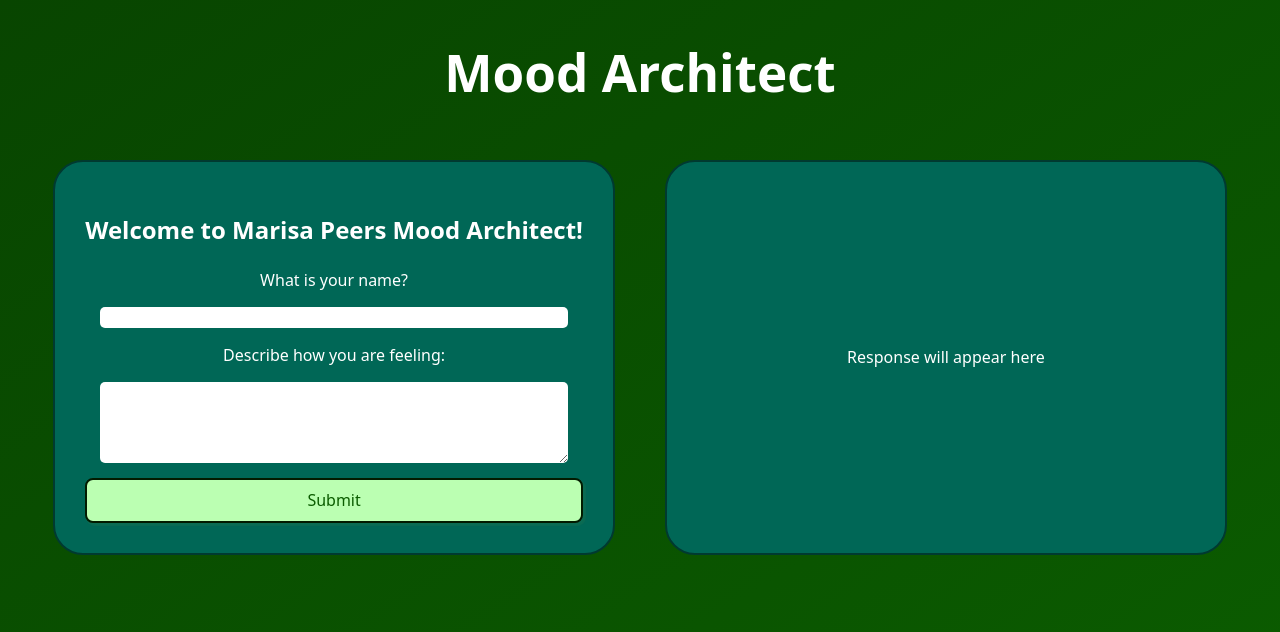
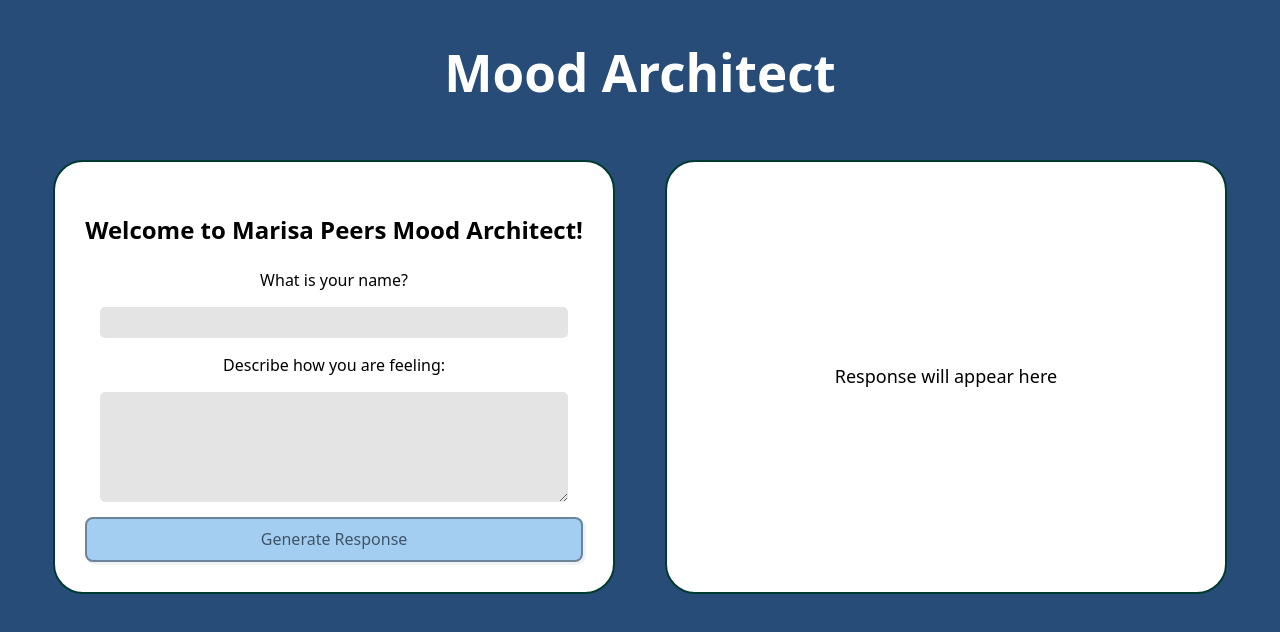
Before and after one commit to ThatOneProgrammerUKnow/mood-architect, a Vue app in the folder frontend/: page / in a window 1280 px wide. Shown: the top 632 px of the page. Built offline with nearby package versions, Linux system fonts and the light colour scheme.

Commit message:
Updated styles

```diff
--- a/frontend/src/App.vue
+++ b/frontend/src/App.vue
@@ -1,5 +1,6 @@
+<!-- JAVASCRIPT -->
 <script setup>
-import { ref } from 'vue'
+import { computed, ref } from 'vue'
 
 const name = ref('')
 const feeling = ref('')
@@ -12,8 +13,9 @@ async function submitForm() {
   affirmation.value = ""
   loading.value = true
 
+  // Post data to backend
   try {
-    const response = await fetch("http://localhost:8000/api/affirmation/", {
+    const response = await fetch(`${import.meta.env.VITE_API_URL}/api/affirmation/`, {
       method: "POST",
       headers: {
         "Content-Type": "application/json",
@@ -36,9 +38,12 @@ async function submitForm() {
   } finally {
     loading.value = false
   }
+
 }
 </script>
 
+
+<!-- HTML -->
 <template>
   <h1>Mood Architect</h1>
   <section>
@@ -51,31 +56,34 @@ async function submitForm() {
       <label for="feeling">Describe how you are feeling:</label>
       <textarea rows="5" id="feeling" v-model="feeling"></textarea>
 
-      <button class="btn" type="submit">Submit</button>
+      <button class="btn" type="submit">Generate Response</button>
     </form>
 
     <div class="card">
       <p v-if="loading">Generating response...</p>
+      <p v-else-if="error" class="color-red">{{ error }}</p>
       <p v-else-if="affirmation">{{ affirmation }}</p>
       <p v-else>Response will appear here</p>
     </div>
   </section>
 </template>
 
+<!-- CASCADING STYLE SHEETS -->
 <style>
 :root {
   --text-light: white;
   --text-dark: black;
-  --input-bg: white;
-  --bg-start: #084500;
-  --bg-end: #0B5D00;
-  --card-bg: #006756;
+  --input-bg: rgb(228, 228, 228);
+  --bg-start: #274c77;
+  --bg-end: #274c77;
+  --card-bg: #FFFFFF;
   --card-border: #003a30;
-  --btn-bg: #bbffb2;
-  --btn-hover: #a8e69f;
-  --btn-text: #0B5D00;
-  --btn-border: rgb(3, 27, 0);
-  --btn-shadow: #4a834225;
+
+  --btn-bg: #a3cef1;
+  --btn-hover: #9dc6e7;
+  --btn-text: #3e5568;
+  --btn-border: #6a8499;
+  --btn-shadow: #80a7c725;
 }
 
 #app {
@@ -97,7 +105,9 @@ section {
 h1 {
   color: var(--text-light);
 }
-
+p {
+  font-size: 18px;
+}
 .card {
   padding: 30px;
   display: flex;
@@ -108,7 +118,7 @@ h1 {
   border-radius: 30px;
   margin: 25px;
   background: var(--card-bg);
-  color: var(--text-light);
+  color: var(--text-dark);
 }
 
 input, textarea {
@@ -117,7 +127,8 @@ input, textarea {
   border-radius: 5px;
   margin: 15px;
   color: var(--text-dark);
-  padding: 3px;
+  padding: 5px;
+  font-size: 18px;
 }
 input:active, textarea:active {
   background: var(--input-bg);
@@ -135,4 +146,7 @@ input:active, textarea:active {
   border: 2px solid var(--btn-border);
 
 }
+
+/* Utilities */
+.color-red {color:rgb(255, 63, 63);}
 </style>
```
